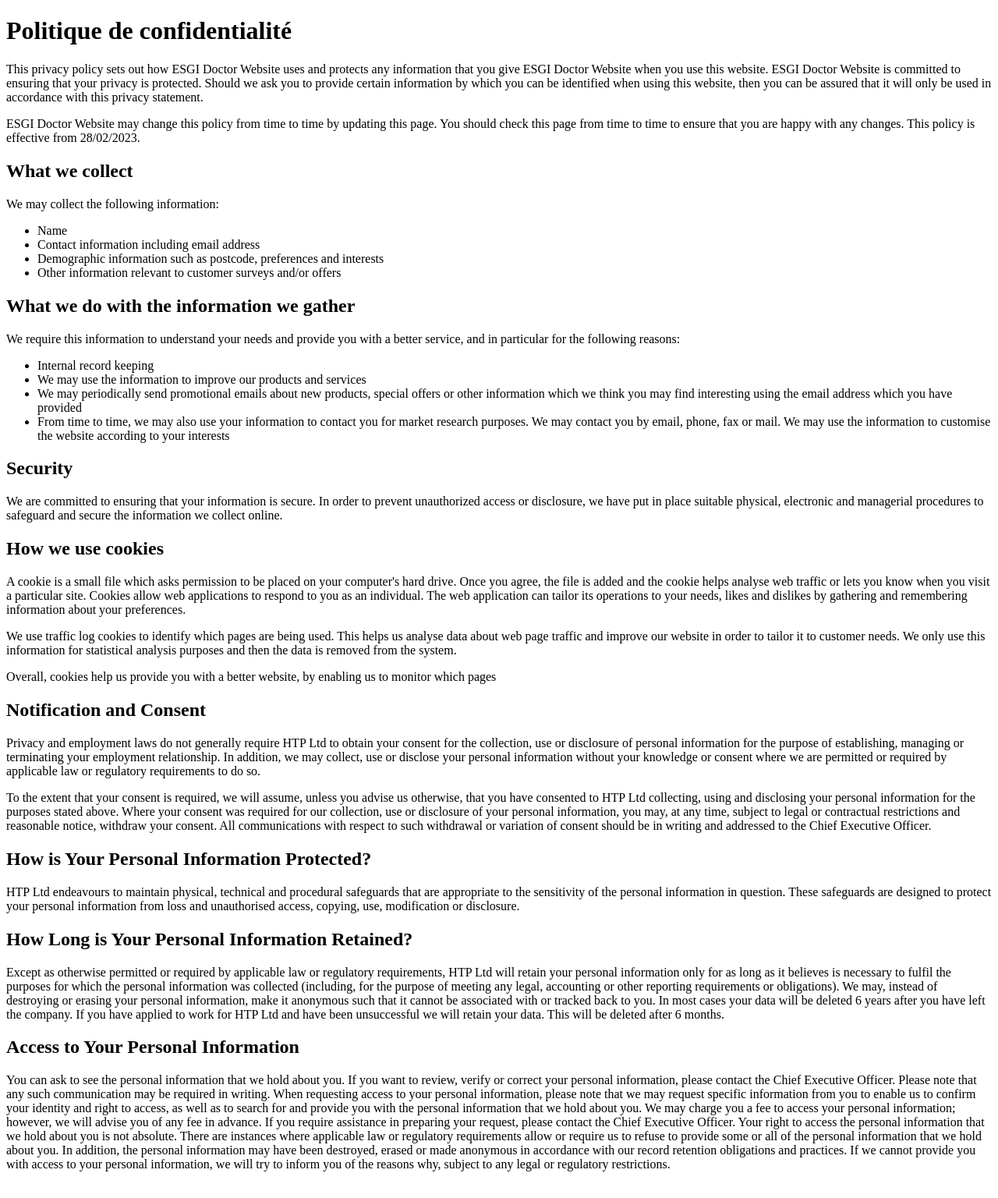
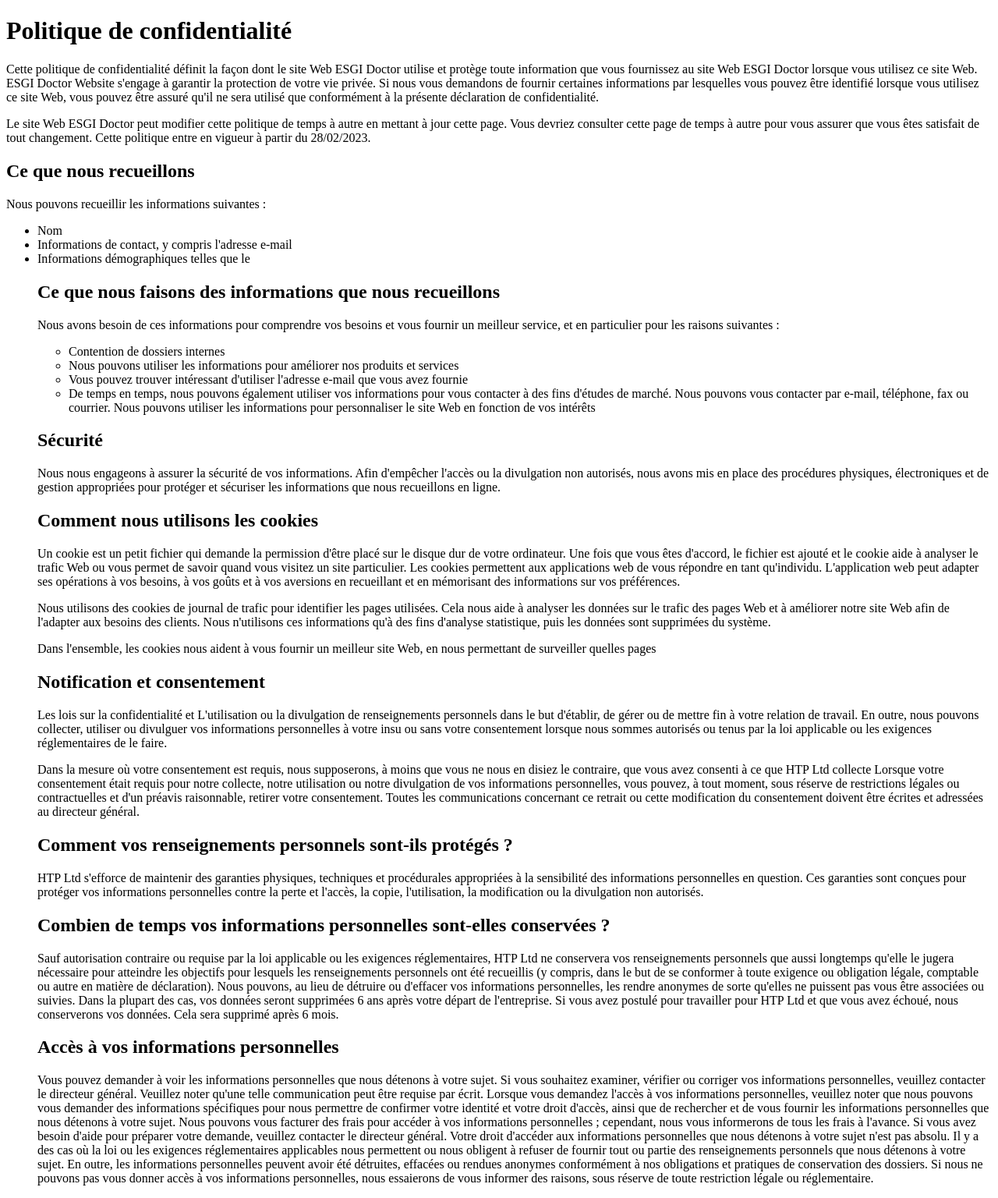
Before and after one commit to mustaphaboudouch/talkspace, a Symfony app: template templates/pages/privacy_policy.html.twig in a window 1280 px wide. Shown: the whole page at 78% size. Before the commit the page ends 1502 px from the top, so only its background shows below. Run offline with Twig, Linux system fonts and the light colour scheme; the template is opened without the code that fills it, so the values that code supplies are empty; some libraries are stand-ins or nearby versions.

Commit message:
feat add page privacy policy

```diff
--- a/templates/pages/privacy_policy.html.twig
+++ b/templates/pages/privacy_policy.html.twig
@@ -8,74 +8,78 @@
     <h1 class="text-2xl font-bold">
         Politique de confidentialité
     </h1>
-      <p>
-      This privacy policy sets out how ESGI Doctor Website uses and protects any information that you give ESGI Doctor Website when you use this website. ESGI Doctor Website is committed to ensuring that your privacy is protected. Should we ask you to provide certain information by which you can be identified when using this website, then you can be assured that it will only be used in accordance with this privacy statement.
-    </p>
-    <p>
-      ESGI Doctor Website may change this policy from time to time by updating this page. You should check this page from time to time to ensure that you are happy with any changes. This policy is effective from 28/02/2023.
-    </p>
-    <h2>What we collect</h2>
-    <p>
-      We may collect the following information:
-    </p>
-    <ul>
-      <li>Name</li>
-      <li>Contact information including email address</li>
-      <li>Demographic information such as postcode, preferences and interests</li>
-      <li>Other information relevant to customer surveys and/or offers</li>
-    </ul>
-    <h2>What we do with the information we gather</h2>
-    <p>
-      We require this information to understand your needs and provide you with a better service, and in particular for the following reasons:
-    </p>
-    <ul>
-      <li>Internal record keeping</li>
-      <li>We may use the information to improve our products and services</li>
-      <li>We may periodically send promotional emails about new products, special offers or other information which we think you may find interesting using the email address which you have provided</li>
-      <li>From time to time, we may also use your information to contact you for market research purposes. We may contact you by email, phone, fax or mail. We may use the information to customise the website according to your interests</li>
-    </ul>
-    <h2>Security</h2>
-    <p>
-      We are committed to ensuring that your information is secure. In order to prevent unauthorized access or disclosure, we have put in place suitable physical, electronic and managerial procedures to safeguard and secure the information we collect online.
-    </p>
-    <h2>How we use cookies</h2>
-    <p>
-      A cookie is a small file which asks permission to be placed on your computer's hard drive. Once you agree, the file is added and the cookie helps analyse web traffic or lets you know when you visit a particular site. Cookies allow web applications to respond to you as an individual. The web application can tailor its operations to your needs, likes and dislikes by gathering and remembering information about your preferences.
-    </p>
-    <p>
-      We use traffic log cookies to identify which pages are being used. This helps us analyse data about web page traffic and improve our website in order to tailor it to customer needs. We only use this information for statistical analysis purposes and then the data is removed from the system.
-    </p>
-    <p>
-      Overall, cookies help us provide you with a better website, by enabling us to monitor which pages
-      <p>
 
-      <h2>Notification and Consent</h2>
+       <p>
+      Cette politique de confidentialité définit la façon dont le site Web ESGI Doctor utilise et protège toute information que vous fournissez au site Web ESGI Doctor lorsque vous utilisez ce site Web.
+      ESGI Doctor Website s'engage à garantir la protection de votre vie privée. Si nous vous demandons de fournir certaines informations par lesquelles vous pouvez être identifié lorsque vous utilisez ce site Web,
+       vous pouvez être assuré qu'il ne sera utilisé que conformément à la présente déclaration de confidentialité. </p>
+       <p> Le site Web ESGI Doctor peut modifier cette politique de temps à autre en mettant à jour cette page. Vous devriez consulter cette page de temps à autre pour vous assurer que vous êtes satisfait de tout changement.
+       Cette politique entre en vigueur à partir du 28/02/2023. </p>
 
-      <p> Privacy and employment laws do not generally require HTP Ltd to obtain your consent for the collection,
-       use or disclosure of personal information for the purpose of establishing, managing or terminating your employment relationship. In addition, we may collect, use or disclose your personal information without your knowledge or consent where we are permitted
-       or required by applicable law or regulatory requirements to do so.</p>
+       <h2>Ce que nous recueillons</h2>
+       <p> Nous pouvons recueillir les informations suivantes : </p>
+       <ul>
+       <li>Nom</li>
+       <li>Informations de contact, y compris l'adresse e-mail</li>
+       <li>Informations démographiques telles que le
+       <h2>Ce que nous faisons des informations que nous recueillons</h2>
+       <p> Nous avons besoin de ces informations pour comprendre vos besoins et vous fournir un meilleur service, et en particulier pour les raisons suivantes : </p>
+        <ul>
+        <li>Contention de dossiers internes</li>
+        <li>Nous pouvons utiliser les informations pour améliorer nos produits et services</li>
+        <li>Vous pouvez trouver intéressant d'utiliser l'adresse e-mail que vous avez fournie</li>
+      <li>De temps en temps, nous pouvons également utiliser vos informations pour vous contacter à des fins d'études de marché. Nous pouvons vous contacter par e-mail, téléphone, fax ou courrier. Nous pouvons utiliser les informations pour personnaliser le site Web en fonction de vos intérêts</li>
+      </ul>
 
-       <p>To the extent that your consent is required, we will assume, unless you advise us otherwise, that you have consented to HTP Ltd collecting,
-       using and disclosing your personal information for the purposes stated above. Where your consent was required for our collection,
-       use or disclosure of your personal information, you may, at any time, subject to legal or contractual restrictions and reasonable notice, withdraw your consent.
-       All communications with respect to such withdrawal or variation of consent should be in writing and addressed to the Chief Executive Officer.</p>
+      <h2>Sécurité</h2>
+      <p> Nous nous engageons à assurer la sécurité de vos informations. Afin d'empêcher l'accès ou la divulgation non autorisés,
+      nous avons mis en place des procédures physiques, électroniques et de gestion appropriées pour protéger et sécuriser
+      les informations que nous recueillons en ligne. </p>
 
-       <h2> How is Your Personal Information Protected?</h2>
-       <p>HTP Ltd endeavours to maintain physical, technical and procedural safeguards that are appropriate to the sensitivity of the personal information in question.
-       These safeguards are designed to protect your personal information from loss and unauthorised access, copying, use, modification or disclosure.</p>
+       <h2>Comment nous utilisons les cookies</h2>
+       <p> Un cookie est un petit fichier qui demande la permission d'être placé sur le disque dur de votre ordinateur. Une fois que vous êtes d'accord, le
+       fichier est ajouté et le cookie aide à analyser le trafic Web ou vous permet de savoir quand vous visitez un site particulier.
+       Les cookies permettent aux applications web de vous répondre en tant qu'individu. L'application web peut adapter ses opérations à vos besoins,
+       à vos goûts et à vos aversions en recueillant et en mémorisant des informations sur vos préférences. </p>
+       <p> Nous utilisons des cookies de journal de trafic pour identifier les pages utilisées. Cela nous aide à analyser les données sur le trafic des pages Web et à améliorer notre site Web afin de l'adapter aux besoins des clients.
+       Nous n'utilisons ces informations qu'à des fins d'analyse statistique, puis les données sont supprimées du système. </p>
+       <p> Dans l'ensemble, les cookies nous aident à vous fournir un meilleur site Web, en nous permettant de surveiller quelles pages <p>
 
-       <h2>How Long is Your Personal Information Retained?</h2>
-       <p> Except as otherwise permitted or required by applicable law or regulatory requirements, HTP Ltd will retain your personal information only for as long as it believes is necessary to fulfil the purposes for which the personal information was collected (including, for the purpose of meeting any legal, accounting or other reporting requirements or obligations).
-       We may, instead of destroying or erasing your personal information, make it anonymous such that it cannot be associated with or tracked back to you.
-       In most cases your data will be deleted 6 years after you have left the company. If you have applied to work for HTP Ltd and have been unsuccessful we will retain your data.
-       This will be deleted after 6 months.</p>
 
-       <h2> Access to Your Personal Information </h2>
-       <p>You can ask to see the personal information that we hold about you. If you want to review, verify or correct your personal information, please contact the Chief Executive Officer. Please note that any such communication may be required in writing.
-            When requesting access to your personal information, please note that we may request specific information from you to enable us to confirm your identity and right to access, as well as to search for and provide you with the personal information that we hold about you.
-            We may charge you a fee to access your personal information; however, we will advise you of any fee in advance. If you require assistance in preparing your request, please contact the Chief Executive Officer.
-            Your right to access the personal information that we hold about you is not absolute. There are instances where applicable law or regulatory requirements allow or require us to refuse to provide some or all of the personal information that we hold about you. In addition, the personal information may have been destroyed, erased or made anonymous in accordance with our record retention obligations and practices.
-            If we cannot provide you with access to your personal information, we will try to inform you of the reasons why, subject to any legal or regulatory restrictions.
-        </p>
+       <h2>Notification et consentement</h2>
+       <p> Les lois sur la confidentialité et L'utilisation ou la divulgation de renseignements
+       personnels dans le but d'établir,
+       de gérer ou de mettre fin à votre relation de travail. En outre, nous pouvons collecter,
+       utiliser ou divulguer vos informations personnelles à votre insu ou sans votre consentement
+        lorsque nous sommes autorisés ou tenus par
+       la loi applicable ou les exigences réglementaires de le faire.</p>
+        <p>Dans la mesure où votre consentement est requis, nous supposerons, à moins que vous ne nous en disiez le contraire,
+        que vous avez consenti à ce que HTP Ltd collecte Lorsque votre consentement était requis pour notre collecte, notre utilisation ou notre divulgation de vos informations personnelles,
+        vous pouvez, à tout moment, sous réserve de restrictions légales ou contractuelles et d'un préavis raisonnable, retirer votre consentement. Toutes les communications concernant ce retrait ou cette modification du consentement
+        doivent être écrites et adressées au directeur général.</p>
+
+
+        <h2> Comment vos renseignements personnels sont-ils protégés ? </h2>
+         <p>HTP Ltd s'efforce de maintenir des garanties physiques, techniques et procédurales appropriées à la sensibilité des informations personnelles en question.
+         Ces garanties sont conçues pour protéger vos informations personnelles contre la perte et l'accès, la copie, l'utilisation, la modification ou la divulgation non autorisés.</p>
+
+          <h2>Combien de temps vos informations personnelles sont-elles conservées ? </h2>
+          <p> Sauf autorisation contraire ou requise par la loi applicable ou les exigences réglementaires, HTP Ltd ne conservera vos renseignements personnels que aussi longtemps qu'elle
+           le jugera nécessaire pour atteindre les objectifs pour lesquels les renseignements personnels ont été recueillis (y compris, dans le but de se conformer à toute exigence ou obligation légale, comptable ou autre en matière de déclaration).
+           Nous pouvons, au lieu de détruire ou d'effacer vos informations personnelles, les rendre anonymes de sorte qu'elles ne puissent pas vous être associées ou suivies. Dans la plupart des cas, vos données seront supprimées 6 ans après votre départ de l'entreprise.
+           Si vous avez postulé pour travailler pour HTP Ltd et que vous avez échoué, nous conserverons vos données. Cela sera supprimé après 6 mois.
+           </p>
+
+           <h2> Accès à vos informations personnelles </h2>
+           <p>Vous pouvez demander à voir les informations personnelles que nous détenons à votre sujet.
+           Si vous souhaitez examiner, vérifier ou corriger vos informations personnelles, veuillez contacter le directeur général.
+            Veuillez noter qu'une telle communication peut être requise par écrit. Lorsque vous demandez l'accès à vos informations personnelles,
+             veuillez noter que nous pouvons vous demander des informations spécifiques pour nous permettre de confirmer votre identité et votre droit d'accès, ainsi que de rechercher et de vous fournir les informations personnelles que nous détenons à votre sujet.
+             Nous pouvons vous facturer des frais pour accéder à vos informations personnelles ; cependant, nous vous informerons de tous les frais à l'avance. Si vous avez besoin d'aide pour préparer votre demande, veuillez contacter le directeur général.
+              Votre droit d'accéder aux informations personnelles que nous détenons à votre sujet n'est pas absolu.
+              Il y a des cas où la loi ou les exigences réglementaires applicables nous permettent ou nous obligent à refuser de fournir tout ou partie des renseignements personnels que nous détenons à votre sujet.
+              En outre, les informations personnelles peuvent avoir été détruites, effacées ou rendues anonymes conformément à nos obligations et pratiques de conservation des dossiers. Si nous ne pouvons pas vous donner accès à vos informations personnelles,
+             nous essaierons de vous informer des raisons, sous réserve de toute restriction légale ou réglementaire.
+             </p>
 
 {% endblock %}
```
